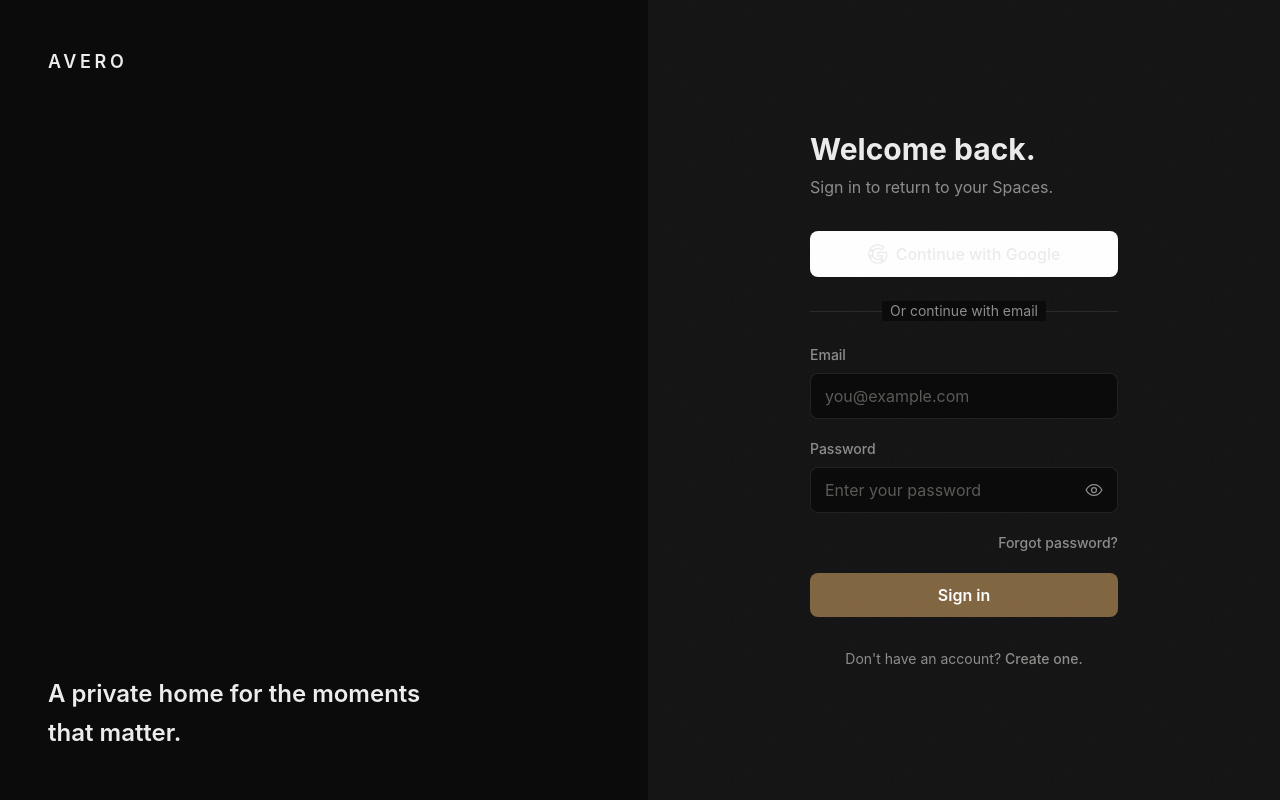
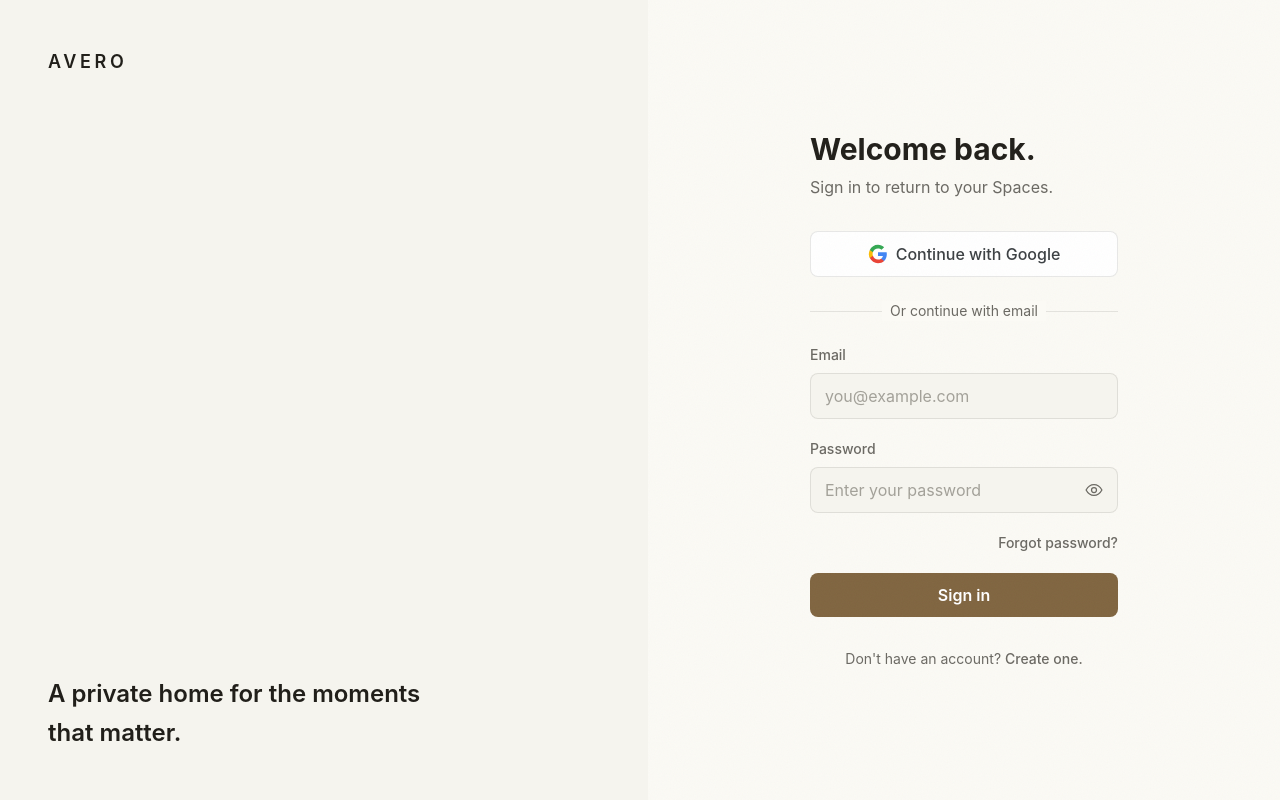
Before and after one commit to farazkayan/Avero, a React (Vite) app in the folder app/avero/: page /signin in a window 1280 px wide. Built offline with nearby package versions, Linux system fonts and the light colour scheme; no server answers.

Commit message:
fix: colorful Google icon, default light theme, dark mode sign-in polish

```diff
--- a/app/avero/src/components/ui/icons.tsx
+++ b/app/avero/src/components/ui/icons.tsx
@@ -520,9 +520,11 @@
   }
 
   /**
-   * Google "G" glyph for the "Continue with Google" button.
-   * Matches the outline style of the other icons (Design System §9).
-   * Based on the official Google brand icon.
+   * Google "G" logomark for the "Continue with Google" button.
+   * Uses Google's official 4-color brand mark (blue #4285F4, red #EA4335,
+   * yellow #FBBC05, green #34A853) per Google brand guidelines for sign-in buttons.
+   * Renders identically in both light and dark themes — never adopts the app's
+   * monochrome/brass palette.
    */
   export function GoogleIcon({ className = "" }: IconProps) {
     return (
@@ -532,16 +534,24 @@
         height="20"
         viewBox="0 0 24 24"
         fill="none"
-        stroke="currentColor"
-        strokeWidth="1.5"
-        strokeLinecap="round"
-        strokeLinejoin="round"
         aria-hidden="true"
       >
-        <path d="M22.56 12.25c0-.78-.07-1.53-.2-2.25H12v4.26h5.92c-.26 1.37-1.04 2.53-2.21 3.31v2.77h3.57c2.08-1.92 3.28-4.74 3.28-8.09z" />
-        <path d="M12 23c2.97 0 5.46-.98 7.28-2.66l-3.57-2.77c-.98.66-2.23 1.06-3.71 1.06-2.86 0-5.29-1.93-6.16-4.53H2.18v2.84C3.99 20.53 7.7 23 12 23z" />
-        <path d="M5.84 14.09c-.22-.66-.35-1.36-.35-2.09s.13-1.43.35-2.09V7.07H2.18C1.43 8.55 1 10.22 1 12s.43 3.45 1.18 4.93l2.85-2.22.81-.62z" />
-        <path d="M12 5.38c1.62 0 3.06.56 4.21 1.64l3.15-3.15C17.45 2.09 14.97 1 12 1 7.7 1 3.99 3.47 2.18 7.07l3.66 2.84c.87-2.6 3.3-4.53 6.16-4.53z" />
+        <path
+          fill="#4285F4"
+          d="M22.56 12.25c0-.78-.07-1.53-.2-2.25H12v4.26h5.92c-.26 1.37-1.04 2.53-2.21 3.31v2.77h3.57c2.08-1.92 3.28-4.74 3.28-8.09z"
+        />
+        <path
+          fill="#EA4335"
+          d="M12 23c2.97 0 5.46-.98 7.28-2.66l-3.57-2.77c-.98.66-2.23 1.06-3.71 1.06-2.86 0-5.29-1.93-6.16-4.53H2.18v2.84C3.99 20.53 7.7 23 12 23z"
+        />
+        <path
+          fill="#FBBC05"
+          d="M5.84 14.09c-.22-.66-.35-1.36-.35-2.09s.13-1.43.35-2.09V7.07H2.18C1.43 8.55 1 10.22 1 12s.43 3.45 1.18 4.93l2.85-2.22.81-.62z"
+        />
+        <path
+          fill="#34A853"
+          d="M12 5.38c1.62 0 3.06.56 4.21 1.64l3.15-3.15C17.45 2.09 14.97 1 12 1 7.7 1 3.99 3.47 2.18 7.07l3.66 2.84c.87-2.6 3.3-4.53 6.16-4.53z"
+        />
       </svg>
     );
   }
--- a/app/avero/src/lib/theme.ts
+++ b/app/avero/src/lib/theme.ts
@@ -24,7 +24,7 @@
 export const THEME_STORAGE_KEY = "avero:theme-preference";
 
 /** The default theme when no preference is stored yet (design-system §2). */
-export const DEFAULT_THEME: ThemePreference = "dark";
+export const DEFAULT_THEME: ThemePreference = "light";
 
 /**
  * Reads the persisted theme preference, falling back to {@link DEFAULT_THEME}
--- a/app/avero/src/pages/SignInPage.tsx
+++ b/app/avero/src/pages/SignInPage.tsx
@@ -138,7 +138,7 @@
           disabled={isGoogleLoading || isSubmitting}
           className={[
             "inline-flex w-full items-center justify-center gap-2 rounded-lg",
-            "px-4 py-2.5 text-base font-medium text-ink",
+            "px-4 py-2.5 text-base font-medium text-[#3c4043]",
             "bg-white border border-ink/10 transition-colors duration-200",
             "hover:bg-ink/5 active:bg-ink/10",
             "focus:outline-none focus-visible:ring-2 focus-visible:ring-accent-500/60 focus-visible:ring-offset-2 focus-visible:ring-offset-canvas",
@@ -158,7 +158,7 @@
             <div className="w-full border-t border-ink/10" />
           </div>
           <div className="relative flex justify-center text-sm">
-            <span className="px-2 bg-canvas text-ink-muted">Or continue with email</span>
+            <span className="px-2 bg-canvas-soft text-ink-muted">Or continue with email</span>
           </div>
         </div>
 
--- a/app/avero/src/pages/SignUpPage.tsx
+++ b/app/avero/src/pages/SignUpPage.tsx
@@ -221,7 +221,7 @@
           disabled={isGoogleLoading || isSubmitting}
           className={[
             "inline-flex w-full items-center justify-center gap-2 rounded-lg",
-            "px-4 py-2.5 text-base font-medium text-ink",
+            "px-4 py-2.5 text-base font-medium text-[#3c4043]",
             "bg-white border border-ink/10 transition-colors duration-200",
             "hover:bg-ink/5 active:bg-ink/10",
             "focus:outline-none focus-visible:ring-2 focus-visible:ring-accent-500/60 focus-visible:ring-offset-2 focus-visible:ring-offset-canvas",
@@ -241,7 +241,7 @@
             <div className="w-full border-t border-ink/10" />
           </div>
           <div className="relative flex justify-center text-sm">
-            <span className="px-2 bg-canvas text-ink-muted">Or continue with email</span>
+            <span className="px-2 bg-canvas-soft text-ink-muted">Or continue with email</span>
           </div>
         </div>
 
```
